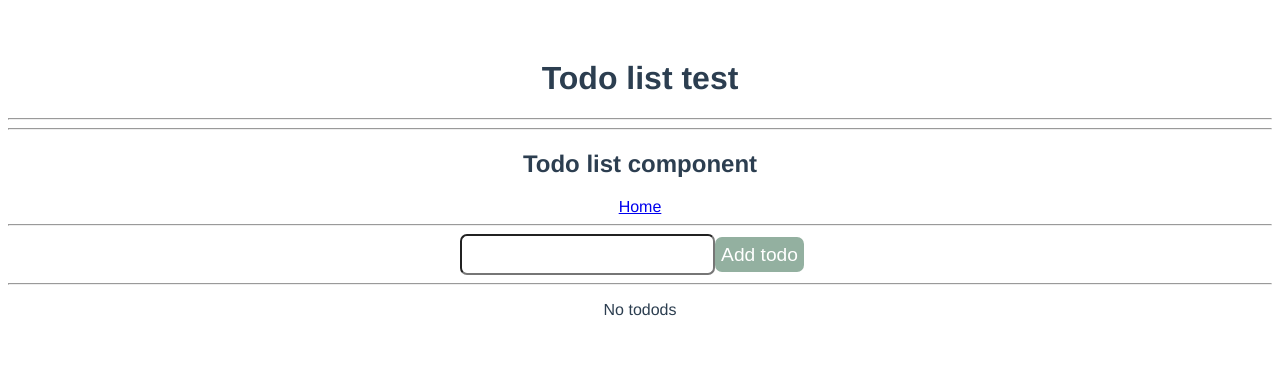
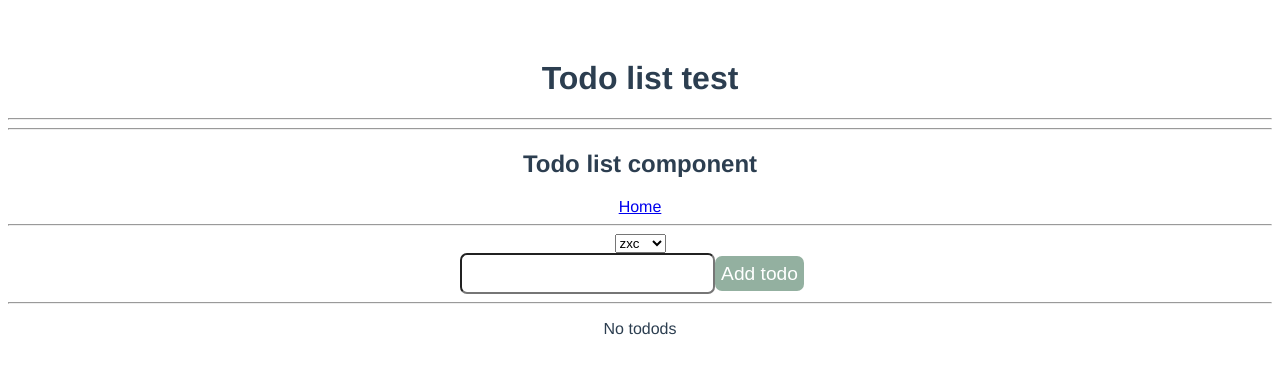
Before and after one commit to suhorada/VueLearning, a Vue app: page /todos in a window 1280 px wide. Shown: the top 374 px of the page. Built offline with nearby package versions, Linux system fonts and the light colour scheme; the HTML template or start-up script is replaced by a standard one.

Commit message:
select added without styles and functional

```diff
--- /dev/null
+++ b/src/components/SelectList.vue
@@ -0,0 +1,39 @@
+<template>
+  <div>
+      <select name="List" id="list" @change="onChange($event)">
+        <option
+        v-for="list of allLists"
+        v-bind:key="list"
+        v-bind:list="list"
+        >{{list}}
+        </option>
+      </select>
+  </div>
+</template>
+
+<script>
+import { mapGetters } from 'vuex'
+
+export default {
+  data () {
+    return {
+
+    }
+  },
+  methods: {
+    onChange (e) {
+      console.log(e.target.value)
+    }
+  },
+  computed: {
+    ...mapGetters(['allLists'])
+  },
+  mounted () {
+    console.log(this.allLists)
+  }
+}
+</script>
+
+<style scoped>
+
+</style>
--- a/src/components/TodoItem.vue
+++ b/src/components/TodoItem.vue
@@ -3,7 +3,7 @@
         <span class="text-span" v-bind:class="{['completed-task']: todo.completed}">
             <input :checked="todo.completed" type="checkbox" v-on:change="todo.completed = !todo.completed, editTodo('check')">
             <label v-if="!edit">{{todo.text}}</label>
-            <input :value="todo.text" ref="editInput" v-if="edit" v-on:blur="edit=!edit, editTodo('text')" type="text">
+            <input v-on:keyup.enter="editTodo('text'), blurInput()" :value="todo.text" ref="editInput" v-if="edit" v-on:blur="edit=!edit, editTodo('text')" type="text">
         </span>
         <button class="remove-button" v-on:click="deleteTodo">Delete</button>
     </li>
@@ -33,9 +33,16 @@ export default {
     focusInput () {
       const self = this
       setTimeout(function () {
-        console.log(self.$refs)
         if (self.$refs) {
           self.$refs.editInput.focus()
+        }
+      }, 1)
+    },
+    blurInput () {
+      const self = this
+      setTimeout(function () {
+        if (self.$refs) {
+          self.$refs.editInput.blur()
         }
       }, 1)
     }
--- a/src/store/index.js
+++ b/src/store/index.js
@@ -6,13 +6,14 @@ import Vuex from 'vuex'
 // import article from './article.module'
 // import profile from './profile.module'
 import todos from '@/store/todos.module'
+import lists from '@/store/lists.module'
 
 Vue.use(Vuex)
 
 export default new Vuex.Store({
   modules: {
-    todos
-    // auth,
+    todos,
+    lists
     // article,
     // profile
   }
--- a/src/store/lists.module.js
+++ b/src/store/lists.module.js
@@ -2,11 +2,11 @@ import { setLS } from '../localStorage'
 import { ADD_LIST } from './actionst.type'
 
 export const state = {
-  listNames: []
+  listNames: ['zxc', 'aues']
 }
 
 export const actions = {
-  addTodo (context, name) {
+  addList (context, name) {
     context.commit(ADD_LIST, name)
   }
 }
--- a/src/views/Todos.vue
+++ b/src/views/Todos.vue
@@ -3,6 +3,7 @@
         <h2>Todo list component</h2>
         <router-link to="/">Home</router-link>
         <hr>
+        <SelectList/>
         <AddTodo @addTodo="addTodo"/>
         <hr>
         <Loader v-if="loading"/>
@@ -19,6 +20,7 @@
 import TodoList from '@/components/TodoList.vue'
 import AddTodo from '@/components/AddTodo.vue'
 import Loader from '@/components/Loader.vue'
+import SelectList from '@/components/SelectList.vue'
 import { mapGetters } from 'vuex'
 import { getLS } from '../localStorage'
 export default {
@@ -33,7 +35,7 @@ export default {
     ...mapGetters(['allTodos'])
   },
   components: {
-    TodoList, AddTodo, Loader
+    TodoList, AddTodo, Loader, SelectList
   },
   methods: {
     todoDelete (id) {
```
